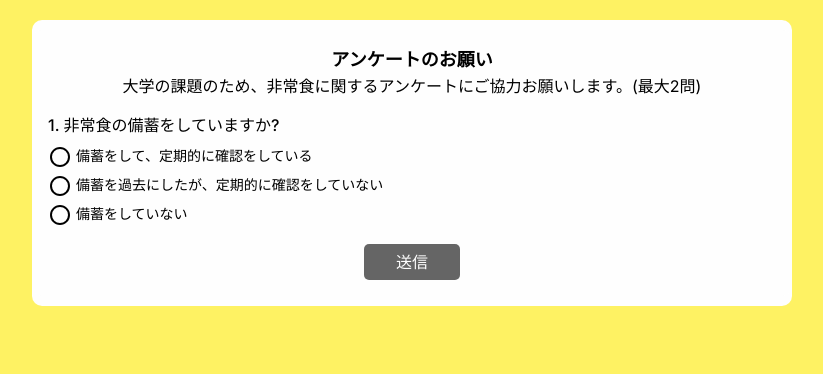
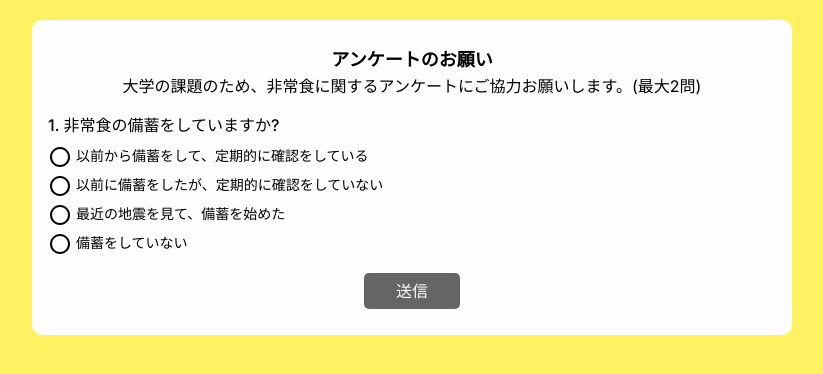
Before and after one commit to saladbowl77/emergency_food_gacha, a Next.js app: page /form in a window 1280 px wide. Shown: the top 374 px of the page, without its empty margins (228-1051 px from the left). Built offline with nearby package versions, Linux system fonts and the light colour scheme.

Commit message:
fix : text

```diff
--- a/src/app/_components/Form/index.js
+++ b/src/app/_components/Form/index.js
@@ -7,7 +7,6 @@ import { event } from '../../../lib/gtag'
 
 export const Form = ({ qaState, setQaState, formOnly }) => {
   const [isSelected, setIsSelected] = useState(false)
-  const [showError, setShowError] = useState(false)
 
   const [showLong, setShowLong] = useState(false)
 
@@ -42,11 +41,6 @@ export const Form = ({ qaState, setQaState, formOnly }) => {
           大学の課題のため、非常食に関するアンケートにご協力お願いします。
           {typeof formOnly == 'undefined' ? <>(最大3問)</> : <>(最大2問)</>}
         </p>
-        {showError && (
-          <p className={styles.formError}>
-            送信する際は一つ以上選択してください。
-          </p>
-        )}
         <div className={styles.formBox}>
           <p className={styles.formBoxTitle}>1. 非常食の備蓄をしていますか?</p>
           <input
@@ -54,31 +48,46 @@ export const Form = ({ qaState, setQaState, formOnly }) => {
             className={styles.formBoxInputRadio}
             type="radio"
             name="entry.374370847"
-            value="備蓄をして、定期的に確認をしている"
+            value="以前から備蓄をして、定期的に確認をしている"
             onChange={(e) => {
               handleDidOption(e)
               handleOptionChange(e)
             }}
           />
           <label className={styles.formBoxLabel} htmlFor="input1_1">
-            <span>備蓄をして、定期的に確認をしている</span>
+            <span>以前から備蓄をして、定期的に確認をしている</span>
           </label>
           <input
             id="input1_2"
             className={styles.formBoxInputRadio}
             type="radio"
             name="entry.374370847"
-            value="備蓄を過去にしたが、定期的に確認をしていない"
+            value="以前に備蓄をしたが、定期的に確認をしていない"
             onChange={(e) => {
               handleDidOption(e)
               handleOptionChange(e)
             }}
           />
           <label className={styles.formBoxLabel} htmlFor="input1_2">
-            <span>備蓄を過去にしたが、定期的に確認をしていない</span>
+            <span>以前に備蓄をしたが、定期的に確認をしていない</span>
+          </label>
+
+          <input
+            id="input1_3"
+            className={styles.formBoxInputRadio}
+            type="radio"
+            name="entry.374370847"
+            value="最近の地震を見て、備蓄を始めた"
+            onChange={(e) => {
+              handleDidOption(e)
+              handleOptionChange(e)
+            }}
+          />
+          <label className={styles.formBoxLabel} htmlFor="input1_3">
+            <span>最近の地震を見て、備蓄を始めた</span>
           </label>
           <input
-            id="input1_3"
+            id="input1_4"
             className={styles.formBoxInputRadio}
             type="radio"
             name="entry.374370847"
@@ -88,7 +97,7 @@ export const Form = ({ qaState, setQaState, formOnly }) => {
               handleOptionChange(e)
             }}
           />
-          <label className={styles.formBoxLabel} htmlFor="input1_3">
+          <label className={styles.formBoxLabel} htmlFor="input1_4">
             <span>備蓄をしていない</span>
           </label>
         </div>
```
